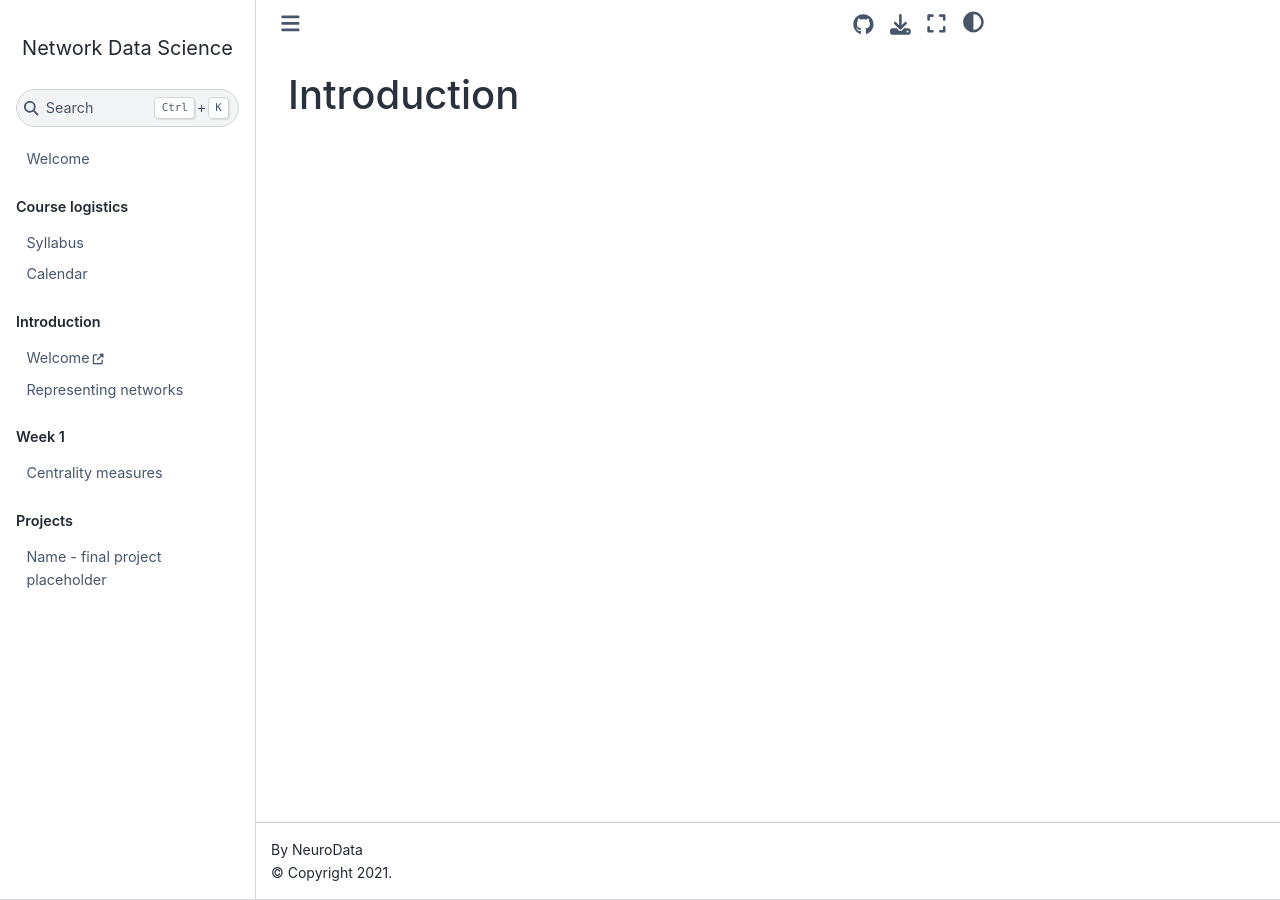
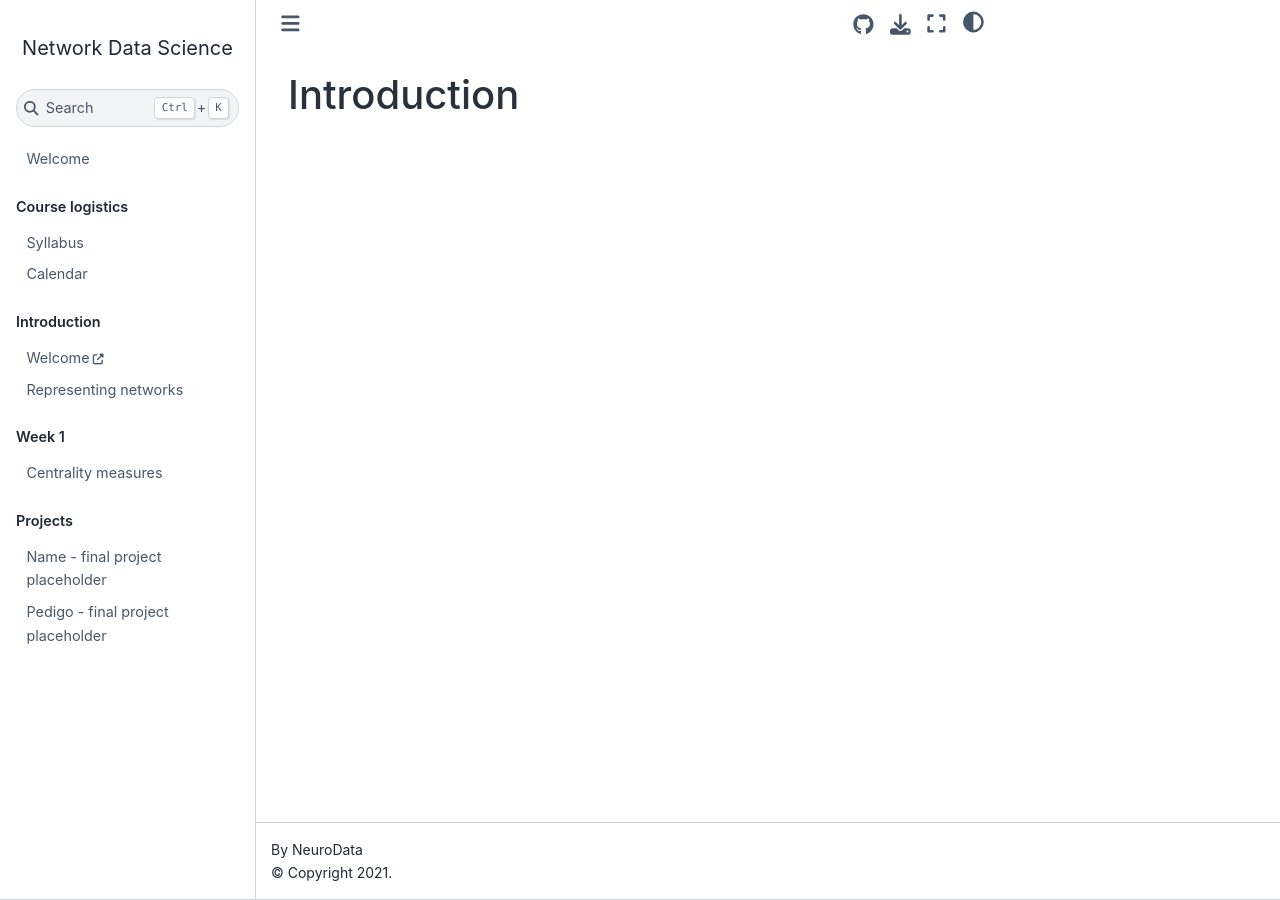
Before and after one commit to bdpedigo/networks-course, a Jupyter Book: the page built from docs/introduction.md, in a window 1280 px wide. Built offline with Jupyter Book 1.0.4 settings and Sphinx 7.4.7 and the Sphinx Book theme 1.1.4, drawn with Linux system fonts in a browser that asks for light colours.

Commit message:
include placeholder in toc

```diff
--- a/docs/_toc.yml
+++ b/docs/_toc.yml
@@ -19,3 +19,4 @@ parts:
 - caption: Projects
   chapters:
   - file: test.md
+  - file: pedigo.md
```
